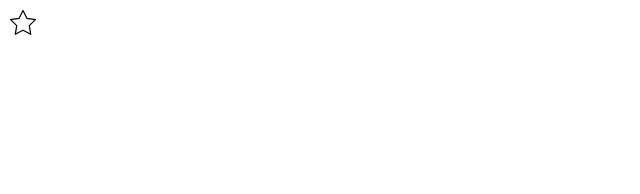
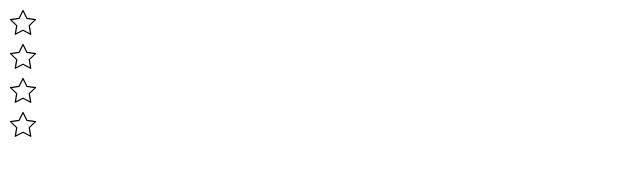
Before and after one commit to bnmghjtyu0/let-api-angular, an Angular app: page / in a window 1280 px wide. Shown: the top 194 px of the page, without its empty margins (0-640 px from the left). Built offline with nearby package versions, Linux system fonts and the light colour scheme.

Commit message:
sttackblitz

```diff
--- a/src/app/app.component.html
+++ b/src/app/app.component.html
@@ -1 +1,3 @@
-<svg-star fill="rgb(255,255,255)" width="30" height="30"></svg-star>
+<div *ngFor="let item of [1, 2, 3, 4]; let i = index">
+  <svg-star fill="rgb(255,255,255)" width="30" height="30"></svg-star>
+</div>
```
